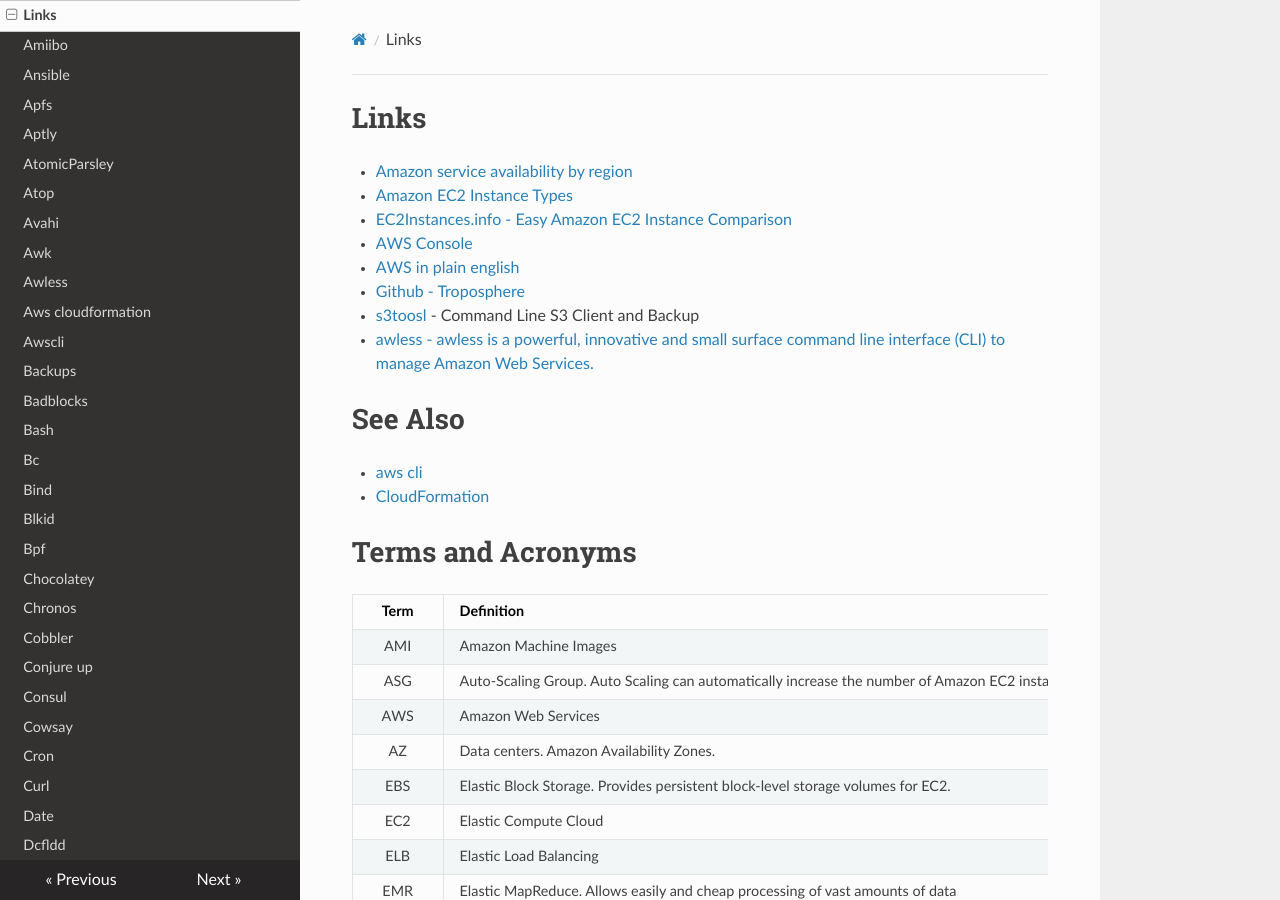
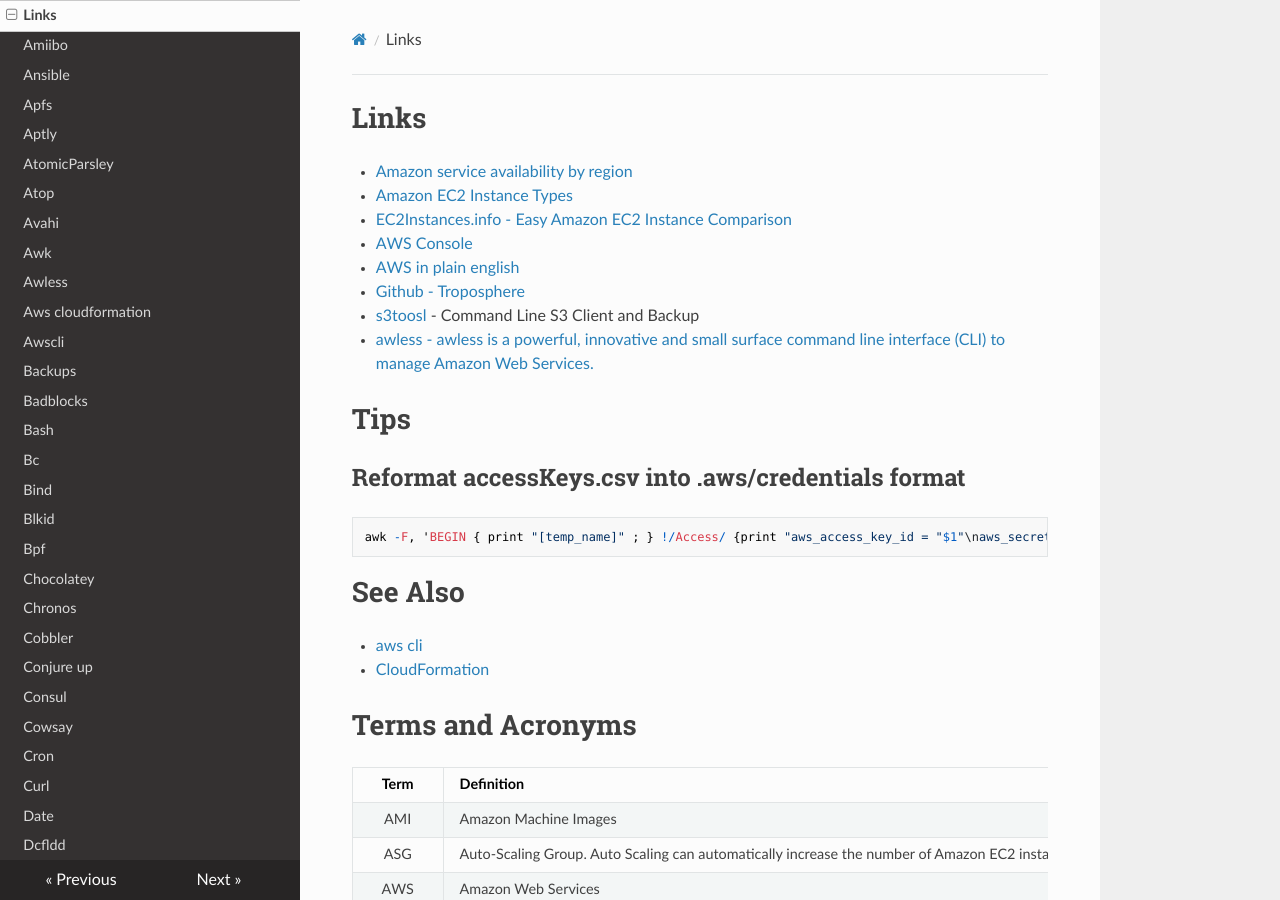
Before and after one commit to lando-cal/tech-notes, an MkDocs documentation site: the page built from docs/amazon.md, in a window 1280 px wide and 900 px high. Built offline with MkDocs 1.6.1, drawn with Linux system fonts in a browser that asks for light colours; nearby versions of some CDN libraries.

Commit message:
Add reformat credentials snip

````diff
--- a/docs/amazon.md
+++ b/docs/amazon.md
@@ -8,6 +8,14 @@
 - [Github - Troposphere](https://github.com/cloudtools/troposphere)
 - [s3toosl](http://s3tools.org) - Command Line S3 Client and Backup
 - [awless - awless is a powerful, innovative and small surface command line interface (CLI) to manage Amazon Web Services.](https://github.com/wallix/awless)
+
+# Tips
+
+## Reformat accessKeys.csv into .aws/credentials format
+
+```
+awk -F, 'BEGIN { print "[temp_name]" ; } !/Access/ {print "aws_access_key_id = "$1"\naws_secret_access_key = "$2}' ~/Downloads/accessKeys.csv
+```
 
 # See Also
 
````
